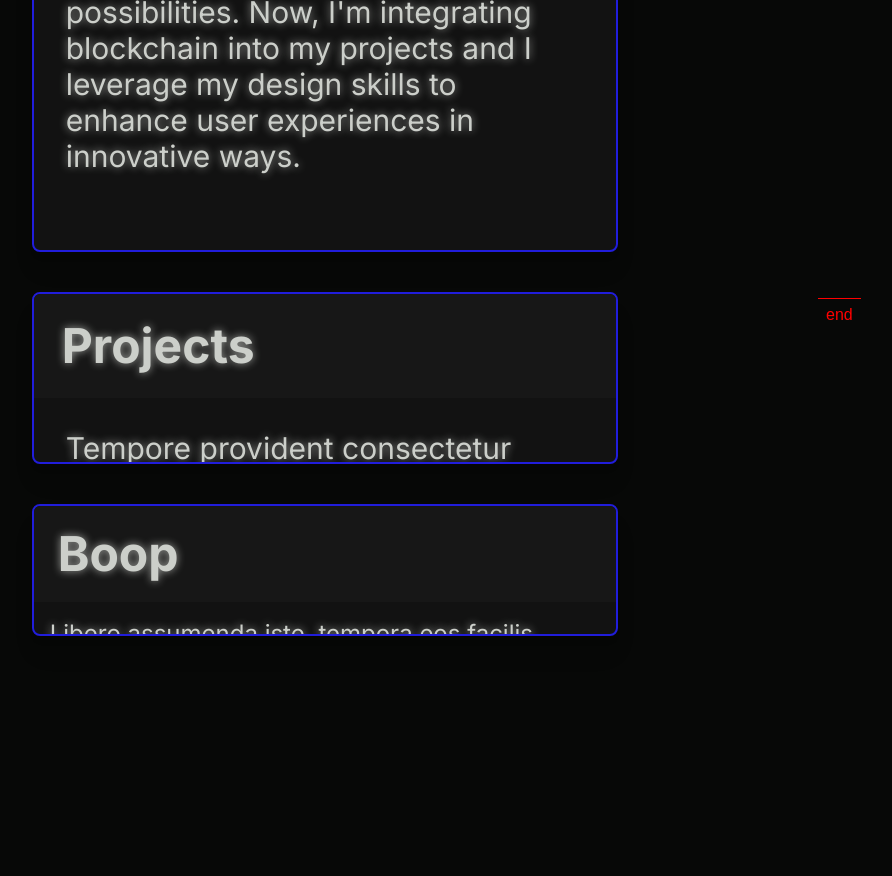
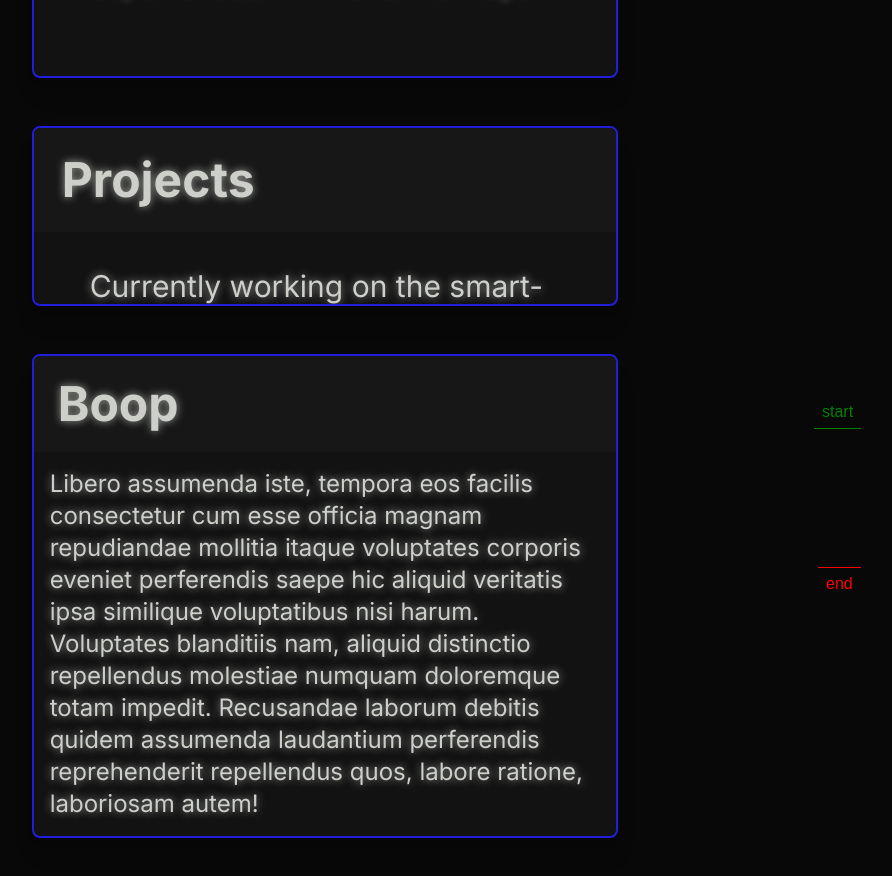
Before and after one commit to Tagi17/portfolio-site, a Next.js app: page / in a window 1280 px wide. Shown: the part 1240-2116 px from the top of the page, without its empty margins (315-1207 px from the left). Before the commit the page ends 1916 px from the top, so only its background shows below. Built offline with nearby package versions, Linux system fonts and the light colour scheme.

Commit message:
content scroller

```diff
--- a/app/ProjectCard.tsx
+++ b/app/ProjectCard.tsx
@@ -2,22 +2,103 @@
 
 import "./globals.css";
 
-import React, { useEffect, useLayoutEffect, useRef } from "react";
+import React, { useEffect, useLayoutEffect, useRef, useState } from "react";
 
+import { Draggable } from "gsap/Draggable";
 import Image from "next/image";
 import Parallax from "./parallax";
 import { ScrollTrigger } from "gsap/ScrollTrigger";
+import defi from "./defi.png";
 import gsap from "gsap";
 import { useGSAP } from "@gsap/react";
 
 if (typeof window !== "undefined") {
-  gsap.registerPlugin(ScrollTrigger, useGSAP);
+  gsap.registerPlugin(ScrollTrigger, useGSAP, Draggable);
 }
 
 const ProjectCard = () => {
-  const container = useRef();
+  const infoList = useRef(null);
+  const imageList = useRef(null);
+
+  const progressWrap = gsap.utils.wrap(0, 1);
 
   useGSAP(() => {
+    const slides = gsap.utils.toArray(".slide .objects, .slide .image");
+    const sections = gsap.utils.toArray(".section2");
+    // const buttons = gsap.utils.toArray('.section2');
+    gsap.set(slides, { autoAlpha: 0 });
+    const changeItems = gsap.utils.toArray(".objects .image") as HTMLElement[];
+
+    // const scrollTween = gsap.to(changeItems, {
+    //   xPercent: -100 * (changeItems.length - 1),
+    //   ease: "none",
+    //   scrollTrigger:{
+    //     trigger: ".slides-container",
+    //     toggleActions: 'restart none resume reset',
+    //     scrub: 0.1,
+    //     markers: true
+    //   },
+    // });
+
+    // buttons.forEach((button, i) => {
+    //   ScrollTrigger.create({
+    //     trigger: button,
+    //     start: "top center", // Adjust these values based on your layout
+    //     onEnter: () => showContent(i),
+    //     onEnterBack: () => showContent(i),
+    //   });
+    // });
+    // gsap.set(".section2:not(:first-child) .objects", { height: "0" });
+    const slidesContainer = document.querySelector(".slides-container") as HTMLElement | null;
+    if (!slidesContainer) {
+      throw new Error("Slides container not found");
+    }
+    const endValue1 = "+=" + slidesContainer.offsetWidth;
+    const scrollTween = gsap.to(sections, {
+      xPercent: -100 * (sections.length - 1),
+      ease: "none",
+      scrollTrigger: {
+        trigger: ".slides-container",
+        toggleActions: "restart none resume reset",
+        pin: true,
+        scrub: 0.1,
+        markers: true,
+        end: () => endValue1,
+      },
+    });
+    function updateSlideContent(index: number) {
+      gsap.set(".slide > div", { autoAlpha: 0 });
+      gsap.to(".slide .objects:nth-of-type(" + (index + 1) + ")", {
+        autoAlpha: 1,
+        duration: 0.5,
+      });
+      sections.forEach((section, i) => {
+        const element = section as HTMLElement;
+        ScrollTrigger.create({
+          trigger: element,
+          start: "left center",
+          end: "right center",
+          containerAnimation: scrollTween,
+          onEnter: () => updateSlideContent(i),
+          onEnterBack: () => updateSlideContent(i),
+        });
+      });
+      // gsap.to(".slide .image:nth-of-type(" + (index + 1) + ")", {
+      //   autoAlpha: 1,
+      //   duration: 0.5,
+      // });
+    }
+
+    changeItems.forEach((section2, i) => {
+      gsap.to(".section2", {
+        x: 100,
+        opacity: 0,
+      });
+      // if (changeItems[i + 1]) {
+      //   tlChange.to(section2, { height: 0 }).to(changeItems[i + 1], { height: "auto" }, "<");
+      // }
+    });
+
     const items = gsap.utils.toArray(".item1 .content1") as HTMLElement[];
 
     const endValue = items.reduce(
@@ -31,11 +112,10 @@ const ProjectCard = () => {
         start: "top 30%",
         // end: "+=" + 100 * items.length + "%",
         end: "+=600",
-        // pin: true,
+        // pin: false,
         scrub: true,
         invalidateOnRefresh: true,
-        markers: true,
-        // toggleAction: "restart complete reverse reset",
+        // markers: true,
       },
     });
 
@@ -54,18 +134,16 @@ const ProjectCard = () => {
     };
   });
 
-  // useLayoutEffect(() => {});
-
   return (
     <div>
       {/* <Parallax speed={1}> */}
       <div className="section1 accordion-section1 flex justify-center items-center min-h-screen h-screen">
         <div className="wrapper1 w-full px-4 md:px-20 max-w-screen-xl mx-auto">
-          <div className="item1 mb-10 border-2 border-primary-300 bg-primary-500 rounded-lg shadow-xl overflow-hidden  ">
+          <div className="item1 mb-12 border-2 border-primary-300 bg-primary-500 rounded-lg shadow-xl overflow-hidden  ">
             <div className="header1 bg-primary-600 text-white text-xl font-bold p-5 cursor-pointer">
               <div className="three-d text-5xl font-bold p-3">About Me</div>
             </div>
-            <div className="content1 three-d text-3xl px-8 py-9">
+            <div className="content1 three-d text-3xl px-14 py-9">
               <div className="">
                 Fuelled by a passion for crafting impactful products, my journey
                 into programming began with Girls Who Code—an experience that
@@ -79,22 +157,48 @@ const ProjectCard = () => {
               <div className="p-5"></div>
             </div>
           </div>
-          <div className="item1 mb-10 border-2 border-primary-300 bg-primary-500 rounded-lg shadow-xl overflow-hidden">
+          <div className="item1 mb-12 border-2 border-primary-300 bg-primary-500 rounded-lg shadow-xl overflow-hidden">
             <div className="header1 bg-primary-600 text-white text-xl font-bold p-4 cursor-pointer">
               <div className="three-d text-5xl font-bold p-3">Projects</div>
             </div>
-            <div className="content1 three-d text-3xl px-8 py-8">
+            <div className="content1 three-d text-3xl px-14 py-9">
               <div>
-                Tempore provident consectetur saepe minima a ratione harum fugit
-                nihil adipisci nemo at necessitatibus modi praesentium alias aut
-                eligendi maxime quisquam sit porro totam id, qui cupiditate
-                maiores dolore! Non repudiandae ex explicabo iusto inventore ut?
-                Quasi commodi eius itaque voluptate deserunt!
+                Currently working on the smart-dashboard, churro-relay, and The
+                League
               </div>
               <div className="p-5"></div>
+              <div className="slides-container">
+                <div className="sections-inner">
+                  <div className="section2" id="button1"></div>
+                  <div className="section2" id="button2"></div>
+                  <div className="section2" id="button3"></div>
+                  <div className="section2" id="button4"></div>
+                </div>
+              </div>
+              <div className="slide">
+                <div className="">
+                  <div className="objects">Relay Project is about</div>
+                  <div className="image">
+                    <Image src={defi} height={50} width={50} alt={"image"} />
+                  </div>
+                  <div className="objects">Relay Project is about</div>
+                  <div className="image">
+                    <Image src={defi} height={50} width={50} alt={"image"} />
+                  </div>
+                  <div className="objects">Relay Project is about</div>
+                  <div className="image">
+                    <Image src={defi} height={50} width={50} alt={"image"} />
+                  </div>
+                  <div className="objects">Relay Project is about</div>
+                  <div className="image">
+                    <Image src={defi} height={50} width={50} alt={"image"} />
+                  </div>
+                </div>
+              </div>
+              <div className="p-1"></div>
             </div>
           </div>
-          <div className="item1 mb-10 border-2 border-primary-300 bg-primary-500 rounded-lg shadow-xl overflow-hidden">
+          <div className="item2 mb-12 border-2 border-primary-300 bg-primary-500 rounded-lg shadow-xl overflow-hidden">
             <div className="header1 bg-primary-600 text-white text-xl font-bold p-4 cursor-pointer">
               <div className="three-d text-5xl font-bold p-2">Boop</div>
             </div>
--- a/app/globals.css
+++ b/app/globals.css
@@ -90,6 +90,9 @@ body {
 .item1 {
 
 }
+.item2 {
+  position: relative;
+}
 .item1 .header1 {
 
 }
@@ -100,6 +103,30 @@ body {
 
 }
 .item1 .content1 p {
+
+}
+.slides-container{
+  padding: 7px;
+  display: inline-block;
+  width: fit-content;
+  border-radius: 10px;
+  background-color: rgb(55, 54, 54);
+}
+.section2{
+  width: 20px; /* Adjust width as needed */
+  height: 10px; /* Adjust height as needed */
+  background-color: #cccfca;
+  box-shadow: 0 0 8px rgba(204, 207, 202, 0.75);
+  border-radius: 5px;
+  margin-right: 15px;
+  /* margin-bottom: 20px; */
+
+}
+.section2:last-child{
+  margin-right: 0;
+}
+.sections-inner {
+  display: flex;
 
 }
 .section {
--- a/app/navbar.tsx
+++ b/app/navbar.tsx
@@ -1,6 +1,7 @@
 import "./globals.css";
 
 import Image from "next/image";
+import Link from 'next/link';
 import logo from './cutiesemblem.png'
 
 export default function Navbar() {
@@ -8,13 +9,21 @@ export default function Navbar() {
     <div>
         <nav className="mx-auto mt-10 p-2 border-2 border-primary-300 bg-primary-500 rounded-lg shadow-lg w-7/12 flex items-center justify-between">
             <div className="flex items-center">
+              <Link href="/">
                 <Image src={logo} className="object-contain h-16 w-auto" alt='logo'/>
+              </Link>
             </div>
             <div className="flex items-center space-x-4 three-d">
                 {/* <a href="#home" className="text-white hover:text-blue-500 text-base">Home</a> */}
+                <Link href="/about">
                 <a href="#about" className="text-white hover:text-blue-500 text-base">About</a>
+                </Link>
+                <Link href="/portfolio">
                 <a href="#portfolio" className="text-white hover:text-blue-500 text-base">Portfolio</a>
+                </Link>
+                <Link href="/contact">
                 <a href="#contact" className="text-white hover:text-blue-500 text-base pr-6">Contact</a>
+                </Link>
             </div>
         </nav>
     </div>
--- a/app/page.tsx
+++ b/app/page.tsx
@@ -10,6 +10,7 @@ import CircularShader from "./CircularShader";
 import GridAnimation from "./gridThree";
 import Head from "next/head";
 import Image from "next/image";
+import Link from 'next/link';
 import NODE from "./NODE.png";
 import Navbar from "./navbar";
 import ProjectCard from "./ProjectCard";
@@ -36,7 +37,6 @@ gsap.registerPlugin(TextPlugin);
 //slowly fade in
 
 export default function Home() {
-
 
   useLayoutEffect(() => {
     const words = ["Creative Coder", "Developer", "Designer"];
@@ -85,6 +85,10 @@ export default function Home() {
         src="https://cdnjs.cloudflare.com/ajax/libs/gsap/3.12.5/TextPlugin.min.js"
         strategy="afterInteractive"
       />
+      <Script
+        src="https://cdnjs.cloudflare.com/ajax/libs/gsap/3.12.5/Draggable.min.js"
+        strategy="afterInteractive"
+      />
       <div className="rounded-lg mt-20 mb-20" style={{ width: "100%" }}>
         <CircularShader containerRef={threeJSContainerRef} />
       </div>
@@ -102,17 +106,6 @@ export default function Home() {
         </div>
         {/* <div className="phrases opacity-0">Crafting User-Centric Digital Experiences</div> */}
       </div>
-      {/* <div className="flex justify-end">
-        <Image src={fourstar} height={100} width={90} alt="star" />
-        <Image src={fourstar} height={100} width={90} alt="star" />
-        <Image
-          src={fourstar}
-          className="mb-2"
-          height={100}
-          width={90}
-          alt="star"
-        />
-      </div> */}
       <div className="flex justify-center items-center mt-35 ">
         <Image
           className="animateFlower white-filter mx-2"
```
Also changed, not shown: app/defi.png (added).
